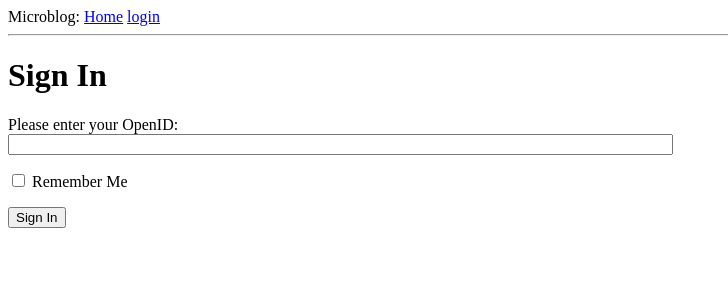
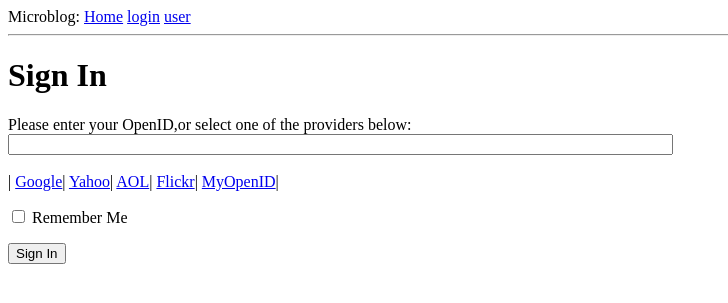
Before and after one commit to OptimusPig/Valhalla, a Flask app: page /login in a window 1280 px wide. Shown: the top 303 px of the page, without its empty margins (0-728 px from the left). Run offline with Flask 2, Linux system fonts and the light colour scheme.

Commit message:
web form

```diff
--- a/app/templates/base.html
+++ b/app/templates/base.html
@@ -8,7 +8,7 @@
 {% endif %}
 </head>
 <body>
-<div>Microblog: <a href="/index">Home</a>  <a href="/login">login</a></div>
+<div>Microblog: <a href="/index">Home</a>  <a href="/login">login</a>  <a href="/user">user</a></div>
 <hr>
 {% with messages = get_flashed_messages() %}
 {% if messages %}
--- a/app/templates/login.html
+++ b/app/templates/login.html
@@ -2,12 +2,34 @@
 {% extends "base.html" %}
 
 {% block content %}
+<script type="text/javascript">
+	function set_openid(openid,pr)
+	{
+		u = openid.search('<username>')
+    	if (u != -1)
+    	{
+       		// openid requires username
+        	user = prompt('Enter your ' + pr + ' username:')
+        	openid = openid.substr(0, u) + user
+    	}
+    	form = document.forms['login'];
+    	form.elements['openid'].value = openid
+	}
+</script>
 <h1>Sign In</h1>
 <form action="" method="post" name="login">
     {{form.hidden_tag()}}
     <p>
-        Please enter your OpenID:<br>
+        Please enter your OpenID,or select one of the providers below:<br>
         {{form.openid(size=80)}}<br>
+
+        {% for error in form.openid.errors %}
+
+            <span style="color: red;">[{{ error }}]</span>
+        {% endfor %}<br>
+        |{% for pr in providers %}
+        	<a href="javascript:set_openid('{{ pr.url }}','{{ pr.name }}');">{{ pr.name }}</a>|
+        {% endfor %}
     </p>
     <p>{{form.remember_me}} Remember Me</p>
     <p><input type="submit" value="Sign In"></p>
--- a/app/views.py
+++ b/app/views.py
@@ -1,7 +1,7 @@
 import os
 import sqlite3
 from app import app
-from flask import Flask,render_template
+from flask import Flask,render_template,flash,redirect
 from .forms import LoginForm
 
 # app = Flask(__name__)
@@ -11,7 +11,7 @@ def login():
 	if form.validate_on_submit():
 		flash('Login requested for OpenID="' + form.openid.data +'",remember_me=' + str(form.remember_me.data))
 		return redirect("/index")
-	return render_template("login.html",title = "Sign In",form = form)
+	return render_template("login.html",title = "Sign In",form = form,providers = app.config["OPENID_PROVIDERS"])
 
 
 
```
Also changed, not shown: config.py (+7 -0 lines), 1 other file.
